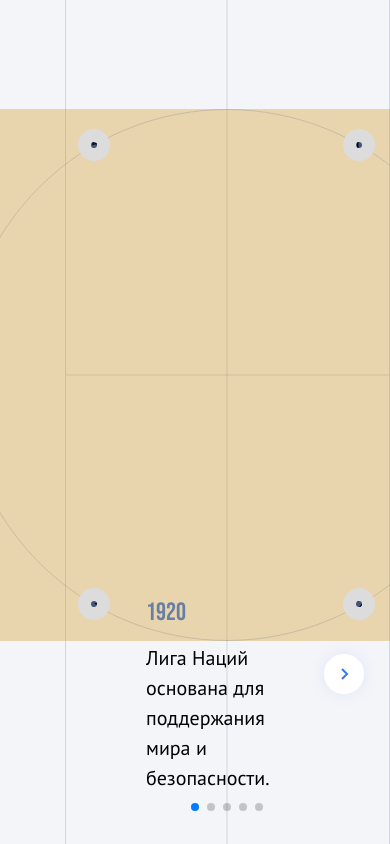
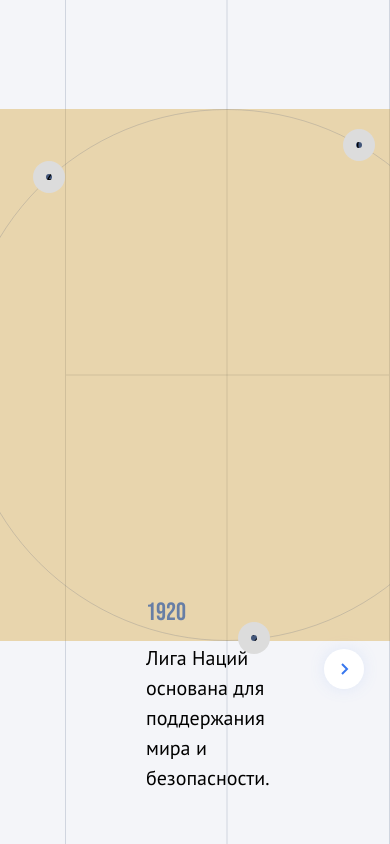
Before and after one commit to DomnitskiyOleg/only-dates, a React (Create React App) app: page / in a window 390 px wide. Shown: the top 844 px of the page. Built offline with nearby package versions, Linux system fonts and the light colour scheme; a web font is replaced by a local one.

Commit message:
Update OnlyDates component UI for better mobile display

```diff
--- a/src/widgets/OnlyDates.tsx
+++ b/src/widgets/OnlyDates.tsx
@@ -11,17 +11,17 @@
 import 'swiper/css'
 import 'swiper/swiper-bundle.css'
 import 'swiper/css/pagination'
+import useMediaQuery from '../hooks/useMediaQuery'
 
 export default function OnlyDates() {
   const [periodIndex, setPeriodIndex] = useState(0)
   const [dates, setDates] = useState<PeriodDate[]>(periods[periodIndex].dates)
 
-  const nextButtonRef = useRef(null)
-  const previousButtonRef = useRef(null)
+  const isMobile = useMediaQuery()
 
   return (
     <Container>
-      <Circle numberOfCircles={6} />
+      <Circle numberOfCircles={5} />
       <div
         style={{
           position: 'relative',
@@ -35,7 +35,6 @@
             styles.navigationButton,
             styles.previousButton,
           )}
-          ref={previousButtonRef}
           src='/assets/icons/previous.svg'
           alt='previous-button'
         />
@@ -45,7 +44,6 @@
             styles.navigationButton,
             styles.nextButton,
           )}
-          ref={nextButtonRef}
           src='/assets/icons/next.svg'
           alt='next-button'
         />
@@ -57,15 +55,10 @@
             nextEl: '.next-button',
             prevEl: '.previous-button',
           }}
-          pagination
+          // pagination
           slidesPerView='auto'
           spaceBetween={80}
           centeredSlides={false}
-          onSlideChange={() => console.log('slide change')}
-          onSwiper={() => console.log('124')}
-          onReachEnd={() => {
-            console.log('end')
-          }}
         >
           {dates.map((v, i) => (
             <SwiperSlide
@@ -74,7 +67,7 @@
                 display: 'flex',
                 flexDirection: 'column',
                 cursor: 'pointer',
-                maxWidth: 400,
+                maxWidth: 320,
                 gap: 15,
               }}
             >
--- a/src/widgets/classes.module.scss
+++ b/src/widgets/classes.module.scss
@@ -21,7 +21,8 @@
 
 .navigationButton {
   position: absolute;
-  top: 41px;
+  // shadow layout height (from figma): 15px
+  top: 36px;
 }
 
 .nextButton {
```
